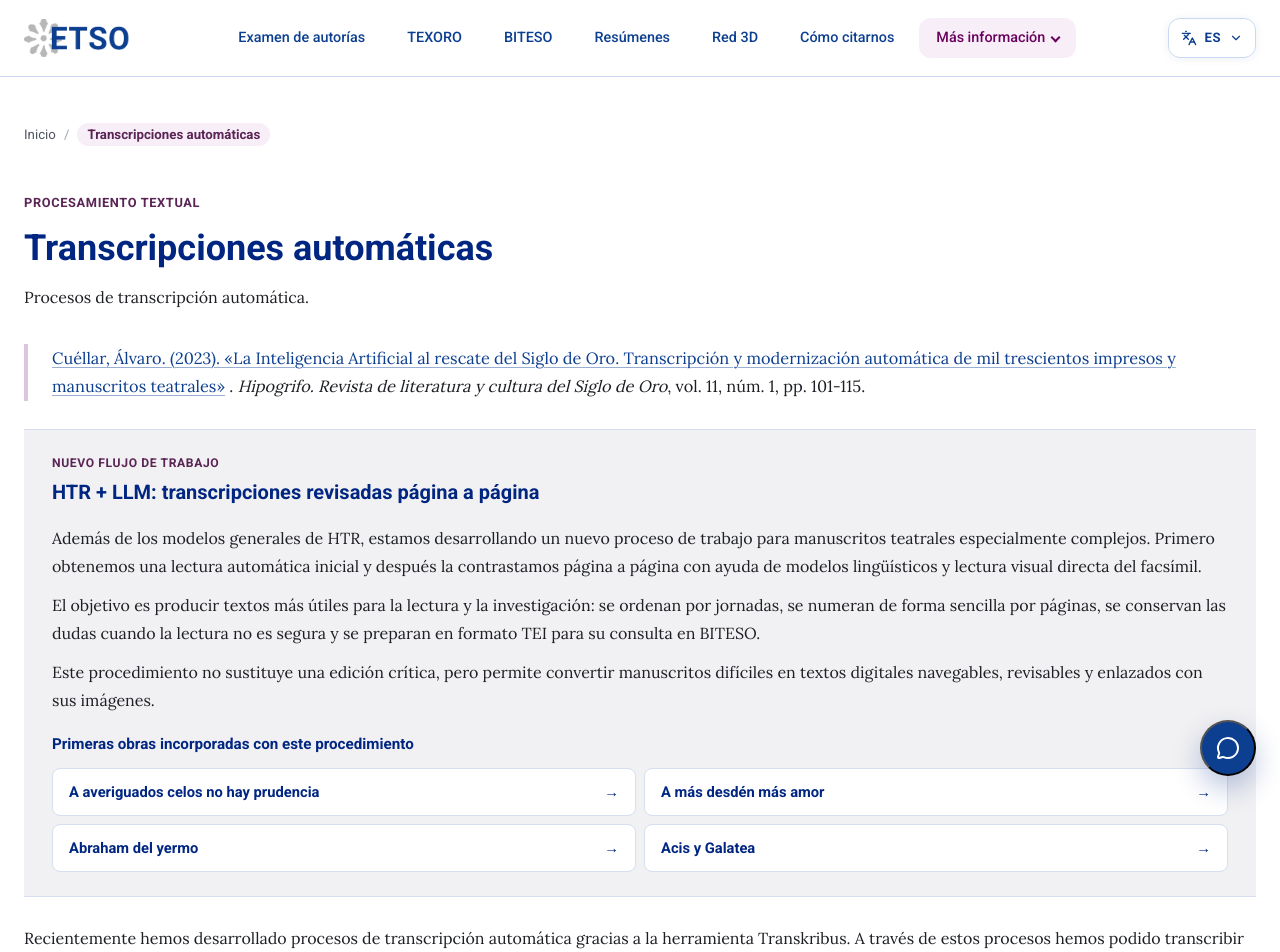
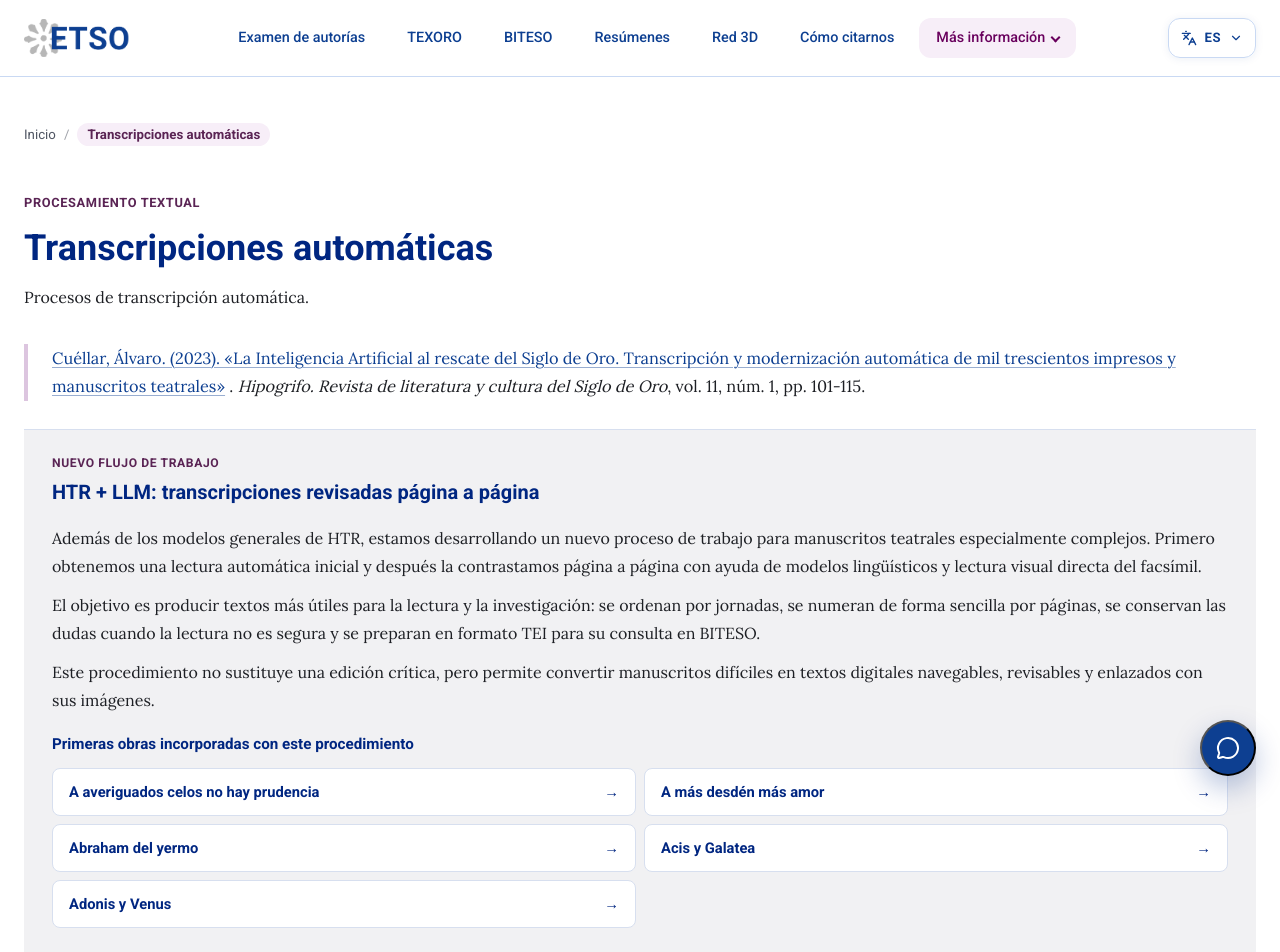
Before and after one commit to AlvaroCuellar/ETSO, a SvelteKit app: page /transcripciones-automaticas in a window 1280 px wide. Shown: the top 952 px of the page. Built offline with nearby package versions, Linux system fonts and the light colour scheme.

Commit message:
Incluye Adonis y Venus en transcripciones automáticas

```diff
--- a/src/routes/transcripciones-automaticas/+page.svelte
+++ b/src/routes/transcripciones-automaticas/+page.svelte
@@ -396,6 +396,10 @@
 		{
 			title: 'Acis y Galatea',
 			href: '/biteso/acis-y-galatea'
+		},
+		{
+			title: 'Adonis y Venus',
+			href: '/biteso/adonis-y-venus-0'
 		}
 	] as const;
 </script>
```
